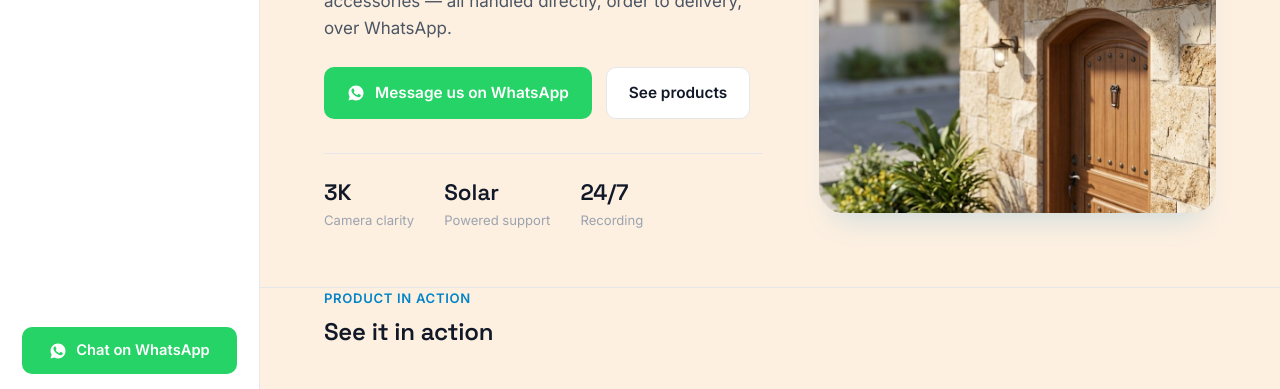
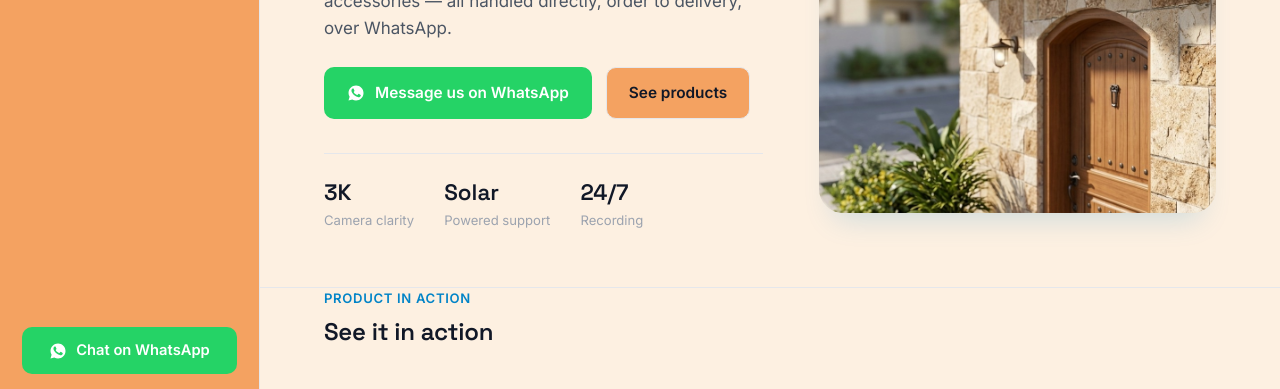
Before and after one commit to AfiraQureshi1503/NetWatchShop-, a website: page index.html in a window 1280 px wide. Shown: the part 334-723 px from the top of the page. Drawn offline with nearby package versions, Linux system fonts and the light colour scheme; no server answers; grey boxes are pictures that could not be loaded.

Commit message:
styles.css

```diff
--- a/styles.css
+++ b/styles.css
@@ -3,7 +3,7 @@
    ========================================================= */
 :root {
   --bg:            #FDF0E1;
-  --surface:       #FFFFFF;
+  --surface:       #F4A261;
   --surface-alt:   #F1F3F5;
   --ink:           #111827;
   --ink-soft:      #4B5563;
```
